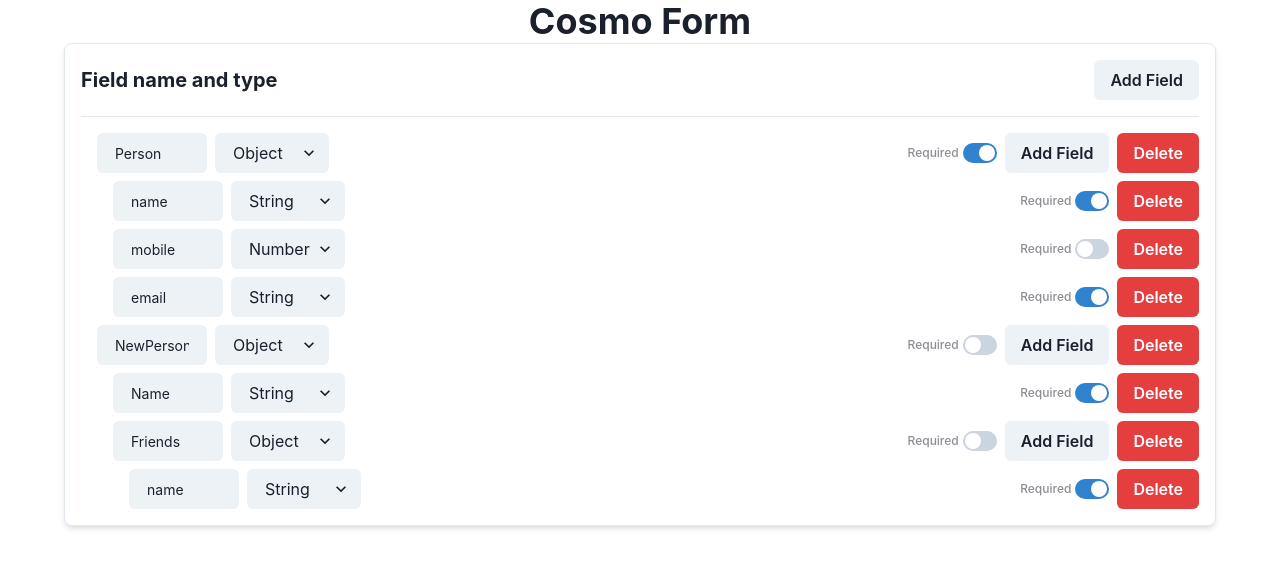
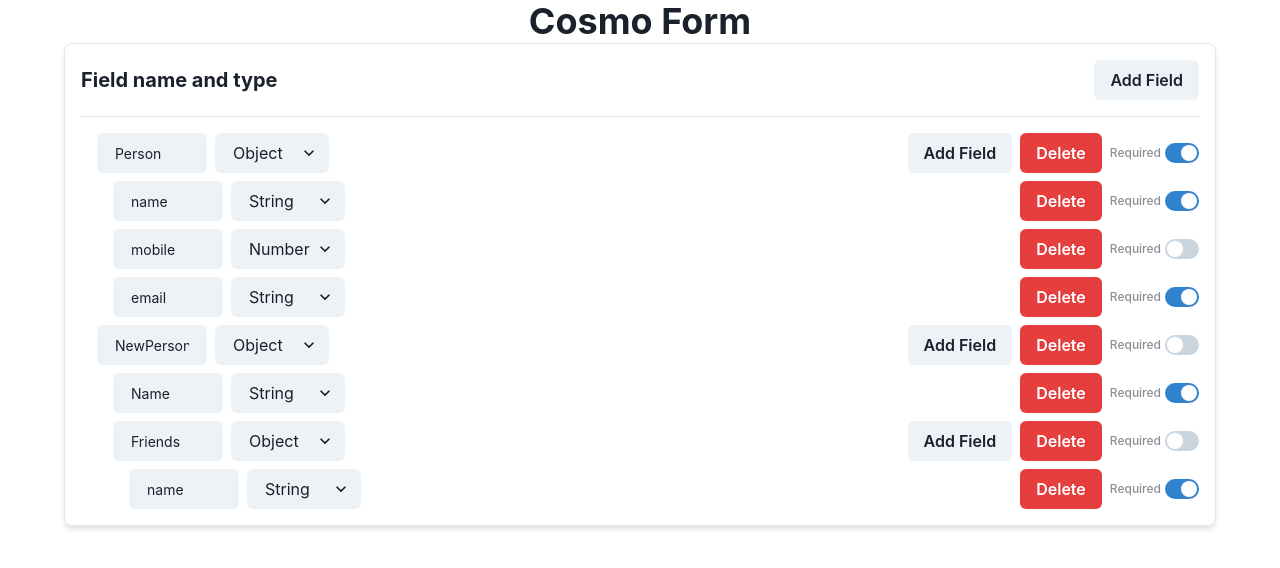
Before and after one commit to itsApurba/cosmo-form, a React (Vite) app: page / in a window 1280 px wide. Shown: the top 568 px of the page. Built offline with nearby package versions, Linux system fonts and the light colour scheme.

Commit message:
FIX: Position

```diff
--- a/src/components/Form.tsx
+++ b/src/components/Form.tsx
@@ -79,7 +79,7 @@ function Form(): JSX.Element {
     ]);
   };
 
-  console.log(formData);
+  // console.log(formData);
   return (
     <VStack
       maxH={"90vh"}
--- a/src/components/FormField.tsx
+++ b/src/components/FormField.tsx
@@ -98,6 +98,12 @@ const FormField = ({ field, onChange, onDelete }: Props): JSX.Element => {
           </Select>
         </Flex>
         <Flex gap={2} align={"center"}>
+          {field.type == "object" && (
+            <Button onClick={handleAddField}>Add Field</Button>
+          )}
+          <Button variant={"solid"} colorScheme='red' onClick={onDelete}>
+            Delete
+          </Button>
           <Flex align={"center"} gap={1}>
             <FormLabel
               opacity={"0.5"}
@@ -114,12 +120,6 @@ const FormField = ({ field, onChange, onDelete }: Props): JSX.Element => {
               onChange={handleToggleEvent}
             />
           </Flex>
-          {field.type == "object" && (
-            <Button onClick={handleAddField}>Add Field</Button>
-          )}
-          <Button variant={"solid"} colorScheme='red' onClick={onDelete}>
-            Delete
-          </Button>
         </Flex>
       </HStack>
       {field.type === "object" && (
```
